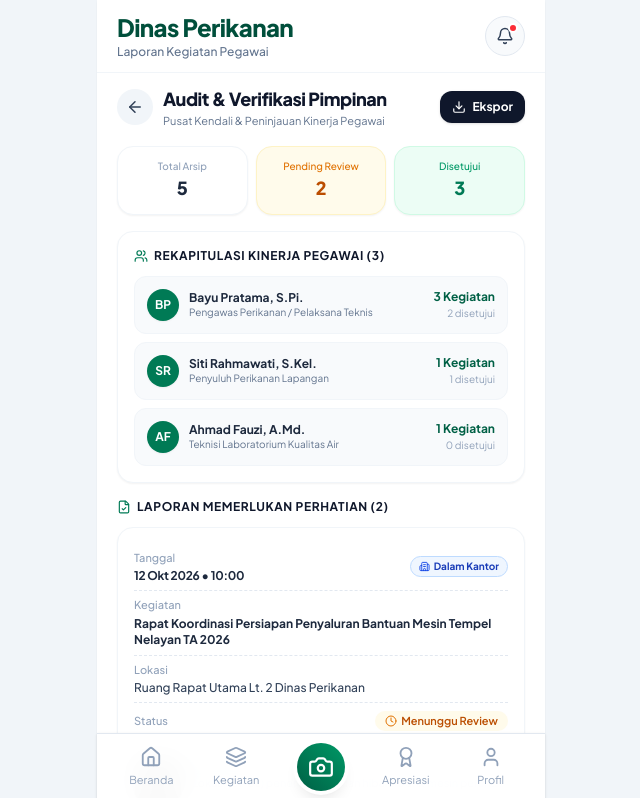
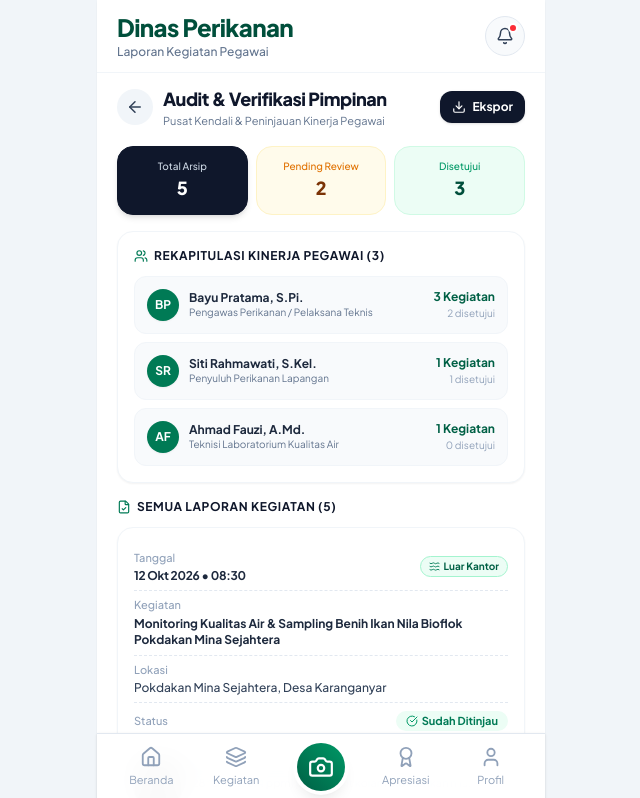
Before and after one commit to umaedi/laporan-kegiatan, a React (Vite) app: page /audit-sistem in a window 1280 px wide. Shown: the top 798 px of the page, without its empty margins (319-959 px from the left). Built offline with nearby package versions, Linux system fonts and the light colour scheme; grey boxes are pictures that could not be loaded.

Commit message:
admin screen audit

```diff
--- a/src/pages/AdminAuditPage.jsx
+++ b/src/pages/AdminAuditPage.jsx
@@ -1,4 +1,4 @@
-import React from 'react';
+import React, { useState } from 'react';
 import { useReports } from '../context/ReportContext';
 import { DEPARTMENT_USERS } from '../data/seedData';
 import ReportCard from '../components/report/ReportCard';
@@ -9,8 +9,20 @@ export default function AdminAuditPage() {
   const { reports, totalCount, reviewedCount } = useReports();
   const navigate = useNavigate();
 
+  const [activeFilter, setActiveFilter] = useState('all'); // 'all' | 'pending' | 'reviewed' | 'revision'
+
   const revisionReports = reports.filter(r => r.status === 'revision');
   const pendingReports = reports.filter(r => r.status === 'pending' || !r.comments || r.comments.length === 0);
+  const reviewedReports = reports.filter(r => r.status === 'reviewed' && r.comments && r.comments.length > 0);
+
+  const getFilteredReports = () => {
+    if (activeFilter === 'pending') return pendingReports;
+    if (activeFilter === 'reviewed') return reviewedReports;
+    if (activeFilter === 'revision') return revisionReports;
+    return reports;
+  };
+
+  const displayedReports = getFilteredReports();
 
   const handleExportData = () => {
     const dataStr = "data:text/json;charset=utf-8," + encodeURIComponent(JSON.stringify(reports, null, 2));
@@ -56,18 +68,44 @@ export default function AdminAuditPage() {
 
       {/* Ringkasan Status Audit */}
       <div className="grid grid-cols-3 gap-2 mb-4">
-        <div className="bg-white p-3 rounded-2xl border border-slate-100 shadow-xs text-center">
-          <span className="text-[10px] text-slate-400 block font-medium">Total Arsip</span>
-          <strong className="text-lg font-black text-slate-800">{totalCount}</strong>
-        </div>
-        <div className="bg-amber-50 p-3 rounded-2xl border border-amber-100 shadow-xs text-center">
-          <span className="text-[10px] text-amber-600 block font-medium">Pending Review</span>
-          <strong className="text-lg font-black text-amber-700">{pendingReports.length}</strong>
-        </div>
-        <div className="bg-emerald-50 p-3 rounded-2xl border border-emerald-100 shadow-xs text-center">
-          <span className="text-[10px] text-emerald-600 block font-medium">Disetujui</span>
-          <strong className="text-lg font-black text-emerald-700">{reviewedCount}</strong>
-        </div>
+        <button
+          type="button"
+          onClick={() => setActiveFilter('all')}
+          className={`p-3 rounded-2xl border text-center transition-all cursor-pointer ${
+            activeFilter === 'all'
+              ? 'bg-slate-900 text-white border-slate-900 shadow-md'
+              : 'bg-white text-slate-800 border-slate-100 hover:bg-slate-50'
+          }`}
+        >
+          <span className={`text-[10px] block font-medium ${activeFilter === 'all' ? 'text-slate-300' : 'text-slate-400'}`}>Total Arsip</span>
+          <strong className="text-lg font-black">{totalCount}</strong>
+        </button>
+
+        <button
+          type="button"
+          onClick={() => setActiveFilter('pending')}
+          className={`p-3 rounded-2xl border text-center transition-all cursor-pointer ${
+            activeFilter === 'pending'
+              ? 'bg-amber-600 text-white border-amber-600 shadow-md'
+              : 'bg-amber-50 text-amber-900 border-amber-100 hover:bg-amber-100/70'
+          }`}
+        >
+          <span className={`text-[10px] block font-medium ${activeFilter === 'pending' ? 'text-amber-100' : 'text-amber-600'}`}>Pending Review</span>
+          <strong className="text-lg font-black">{pendingReports.length}</strong>
+        </button>
+
+        <button
+          type="button"
+          onClick={() => setActiveFilter('reviewed')}
+          className={`p-3 rounded-2xl border text-center transition-all cursor-pointer ${
+            activeFilter === 'reviewed'
+              ? 'bg-emerald-700 text-white border-emerald-700 shadow-md'
+              : 'bg-emerald-50 text-emerald-900 border-emerald-100 hover:bg-emerald-100/70'
+          }`}
+        >
+          <span className={`text-[10px] block font-medium ${activeFilter === 'reviewed' ? 'text-emerald-100' : 'text-emerald-600'}`}>Disetujui</span>
+          <strong className="text-lg font-black">{reviewedCount}</strong>
+        </button>
       </div>
       {/* Seksion 1: Daftar Pegawai & Aktivitas */}
       <div className="bg-white rounded-2xl p-4 border border-slate-100 shadow-xs mb-4 space-y-3">
@@ -104,23 +142,35 @@ export default function AdminAuditPage() {
         </div>
       </div>
 
-      {/* Seksion 2: Laporan Perlu Perhatian / Pending / Revisi */}
+      {/* Seksion 2: Daftar Laporan Sesuai Filter Aktif */}
       <div className="space-y-3">
         <div className="flex items-center justify-between">
           <h3 className="text-xs font-bold text-slate-900 flex items-center gap-1.5 uppercase tracking-wider">
             <FileCheck size={14} className="text-emerald-700" />
-            Laporan Memerlukan Perhatian ({pendingReports.length + revisionReports.length})
+            {activeFilter === 'all' && `Semua Laporan Kegiatan (${displayedReports.length})`}
+            {activeFilter === 'pending' && `Laporan Menunggu Review (${displayedReports.length})`}
+            {activeFilter === 'reviewed' && `Laporan Telah Disetujui (${displayedReports.length})`}
+            {activeFilter === 'revision' && `Laporan Catatan / Revisi (${displayedReports.length})`}
           </h3>
+
+          {activeFilter !== 'all' && (
+            <button
+              type="button"
+              onClick={() => setActiveFilter('all')}
+              className="text-[11px] text-emerald-700 hover:text-emerald-900 font-bold underline cursor-pointer"
+            >
+              Reset Filter
+            </button>
+          )}
         </div>
 
-        {[...pendingReports, ...revisionReports].length === 0 ? (
-          <div className="bg-white rounded-2xl p-6 text-center border border-slate-100">
+        {displayedReports.length === 0 ? (
+          <div className="bg-white rounded-2xl p-8 text-center border border-slate-100">
             <CheckCircle2 size={32} className="mx-auto text-emerald-600 mb-2" />
-            <p className="text-xs font-bold text-slate-800">Semua laporan telah ditinjau dengan baik!</p>
-            <p className="text-[11px] text-slate-400 mt-0.5">Tidak ada laporan yang tertunda.</p>
+            <p className="text-xs font-bold text-slate-800">Tidak ada laporan pada kategori ini.</p>
           </div>
         ) : (
-          [...pendingReports, ...revisionReports].map(report => (
+          displayedReports.map(report => (
             <ReportCard key={report.id} report={report} />
           ))
         )}
```
